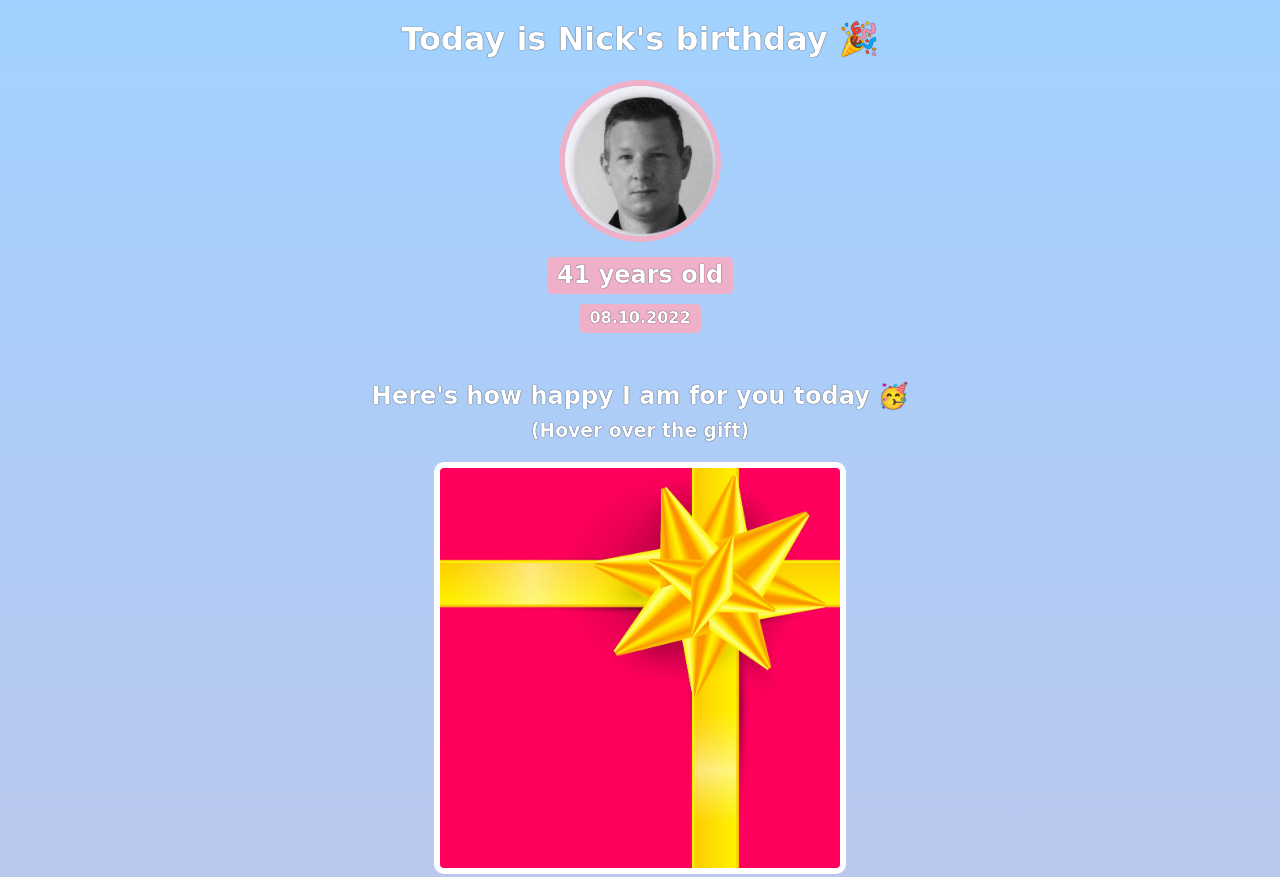
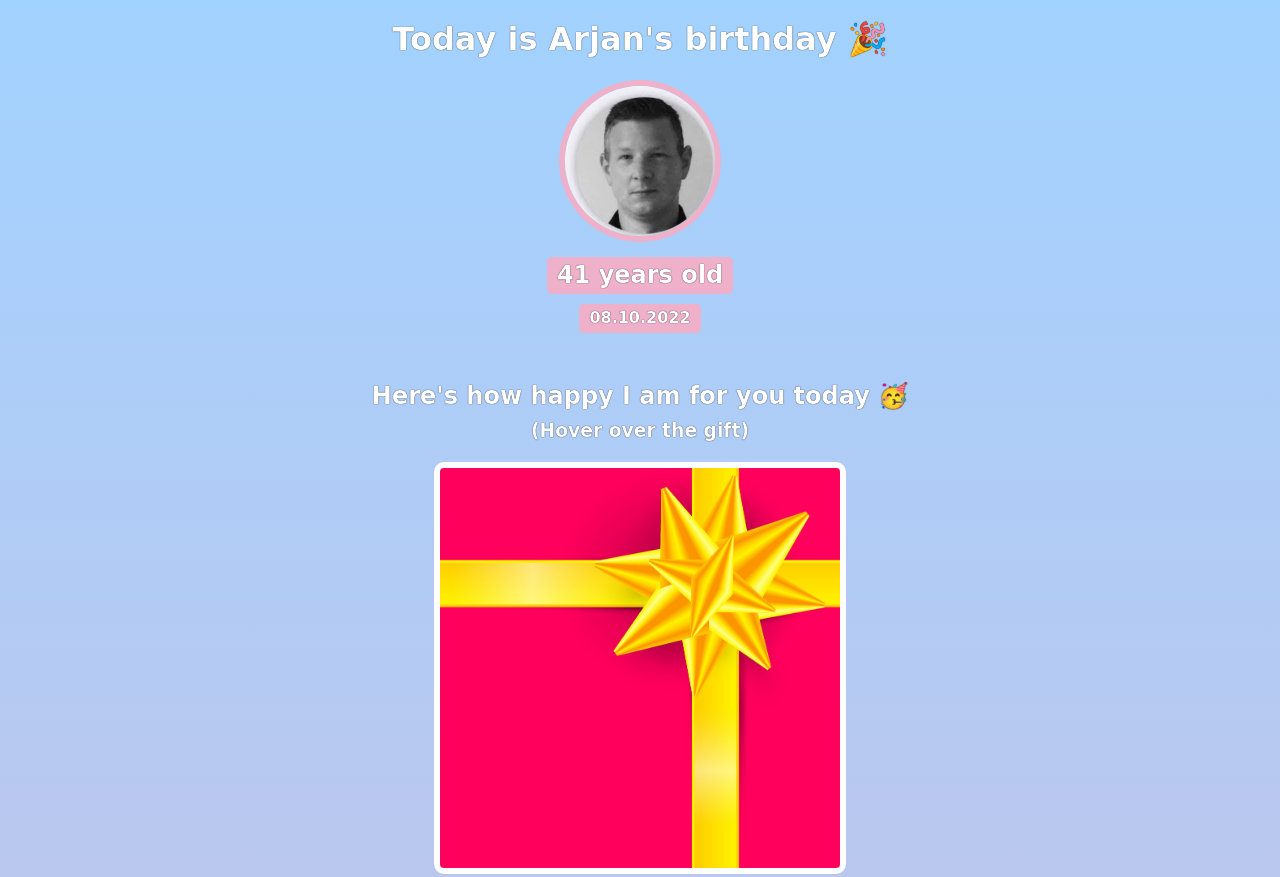
Before and after one commit to JoopOuborg/birthday_site, a plain HTML site: page index.html in a window 1280 px wide. Shown: the top 877 px of the page. Drawn offline with nearby package versions, Linux system fonts and the light colour scheme; a web font is replaced by a local one.

Commit message:
Update index.html

```diff
--- a/index.html
+++ b/index.html
@@ -7,7 +7,7 @@
     </head>
     <body>
         <div id="header">
-            <h1>Today is Nick's birthday 🎉</h1>
+            <h1>Today is Arjan's birthday 🎉</h1>
             <img id="bff-img" src="images/arjan.jpg">
             <h2 id="bday-age">41 years old</h2>
             <h4 id="bday-date">08.10.2022</h4>
```
